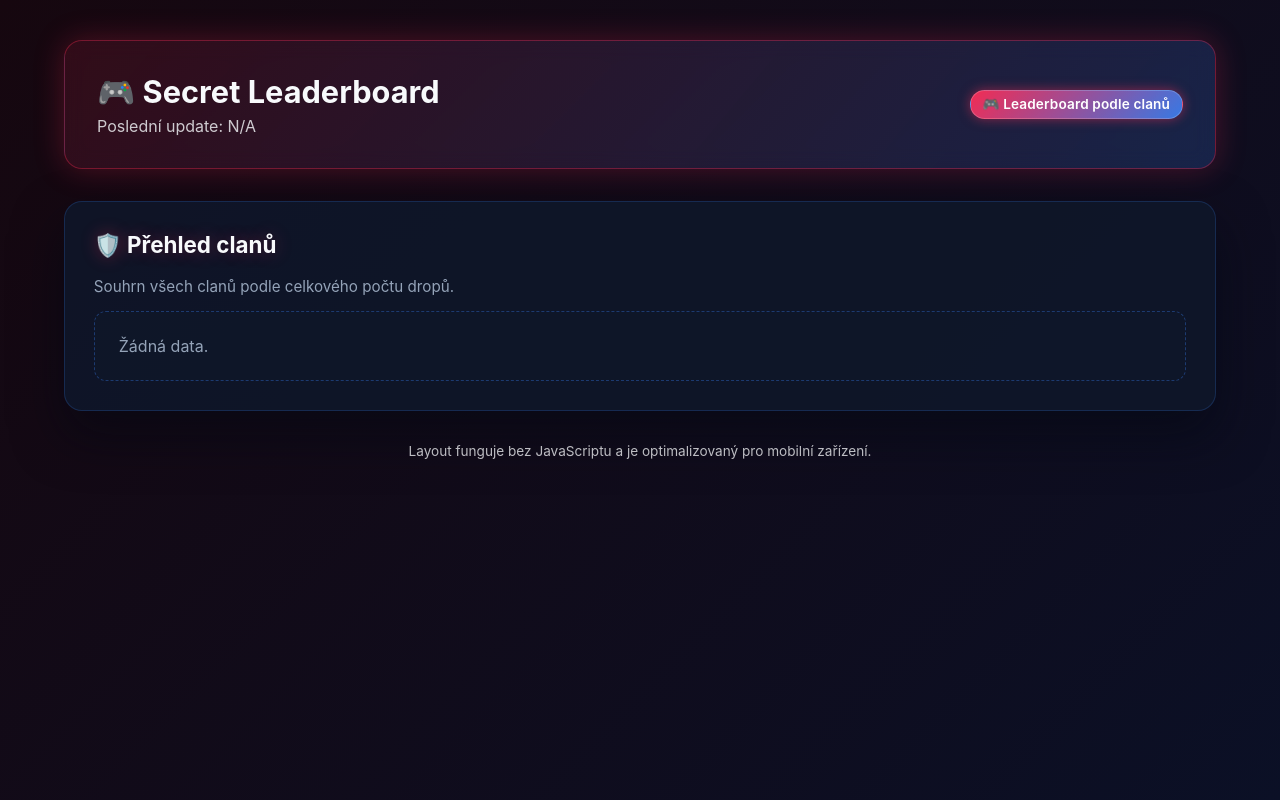
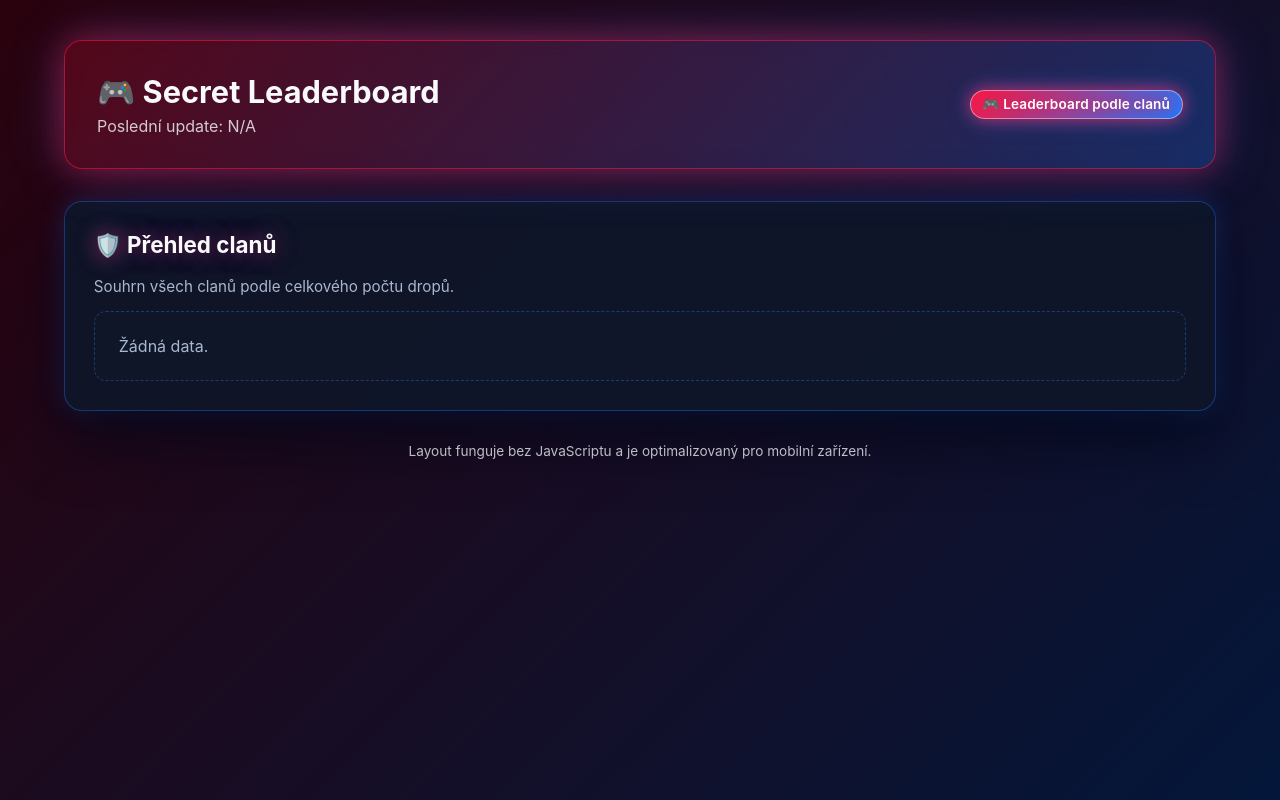
Before and after one commit to trefilmichal-prog/botdc, a PHP site: page / in a window 1280 px wide. Run offline with PHP 8.4, Linux system fonts and the light colour scheme.

Commit message:
Update leaderboard palette to neon red/blue

```diff
--- a/web/index.php
+++ b/web/index.php
@@ -283,16 +283,16 @@ foreach ($memberRows as $row) {
     <style>
         :root {
             color-scheme: light;
-            --bg-start: #16070f;
-            --bg-end: #0b1026;
+            --bg-start: #2a020d;
+            --bg-end: #04173a;
             --card: rgba(15, 23, 42, 0.9);
             --card-strong: rgba(15, 23, 42, 0.98);
-            --text: #e2e8f0;
-            --muted: #94a3b8;
-            --accent: #ff2d55;
+            --text: #f8fafc;
+            --muted: #a9b7d0;
+            --accent: #ff1744;
             --accent-alt: #3b82f6;
-            --neon: #ff4d6d;
-            --shadow: 0 24px 50px rgba(3, 7, 18, 0.55);
+            --neon: #ff1f6a;
+            --shadow: 0 28px 60px rgba(2, 6, 23, 0.7);
             --radius: 18px;
         }
         * { box-sizing: border-box; }
@@ -315,13 +315,13 @@ foreach ($memberRows as $row) {
             align-items: center;
             justify-content: space-between;
             gap: 1.5rem;
-            background: linear-gradient(130deg, rgba(255, 45, 85, 0.12), rgba(59, 130, 246, 0.2));
-            border: 1px solid rgba(255, 45, 85, 0.35);
+            background: linear-gradient(130deg, rgba(255, 23, 68, 0.2), rgba(41, 121, 255, 0.28));
+            border: 1px solid rgba(255, 23, 68, 0.55);
             border-radius: var(--radius);
             padding: 2rem;
             color: #f8fafc;
             backdrop-filter: blur(10px);
-            box-shadow: 0 0 30px rgba(255, 45, 85, 0.25);
+            box-shadow: 0 0 35px rgba(255, 23, 68, 0.45), 0 0 55px rgba(41, 121, 255, 0.3);
         }
         .header h1 {
             margin: 0 0 0.3rem;
@@ -340,10 +340,11 @@ foreach ($memberRows as $row) {
             font-size: 0.85rem;
             font-weight: 600;
             letter-spacing: 0.01em;
-            background: linear-gradient(135deg, rgba(255, 45, 85, 0.95), rgba(59, 130, 246, 0.9));
+            background: linear-gradient(135deg, rgba(255, 23, 68, 0.98), rgba(41, 121, 255, 0.95));
             color: #ffffff;
-            border: 1px solid rgba(255, 255, 255, 0.2);
-            box-shadow: 0 0 12px rgba(255, 45, 85, 0.5);
+            border: 1px solid rgba(255, 255, 255, 0.45);
+            box-shadow: 0 0 16px rgba(255, 23, 68, 0.75), 0 0 22px rgba(41, 121, 255, 0.5);
+            text-shadow: 0 0 10px rgba(255, 23, 68, 0.8);
         }
         .layout {
             margin-top: 2rem;
@@ -354,14 +355,14 @@ foreach ($memberRows as $row) {
             background: var(--card);
             border-radius: var(--radius);
             padding: 1.8rem;
-            box-shadow: var(--shadow);
-            border: 1px solid rgba(59, 130, 246, 0.2);
+            box-shadow: var(--shadow), 0 0 25px rgba(41, 121, 255, 0.25);
+            border: 1px solid rgba(41, 121, 255, 0.35);
         }
         .card h2 {
             margin-top: 0;
             font-size: 1.4rem;
             color: #f8fafc;
-            text-shadow: 0 0 18px rgba(255, 45, 85, 0.3);
+            text-shadow: 0 0 20px rgba(255, 23, 68, 0.5), 0 0 26px rgba(41, 121, 255, 0.35);
         }
         .subtle {
             color: var(--muted);
@@ -371,9 +372,9 @@ foreach ($memberRows as $row) {
             margin-top: 1rem;
             overflow-x: auto;
             border-radius: 12px;
-            border: 1px solid rgba(255, 45, 85, 0.35);
-            background: rgba(15, 23, 42, 0.95);
-            box-shadow: inset 0 0 20px rgba(59, 130, 246, 0.15);
+            border: 1px solid rgba(255, 23, 68, 0.55);
+            background: rgba(5, 10, 24, 0.96);
+            box-shadow: inset 0 0 22px rgba(41, 121, 255, 0.25), 0 0 18px rgba(255, 23, 68, 0.25);
         }
         table {
             border-collapse: collapse;
@@ -386,17 +387,18 @@ foreach ($memberRows as $row) {
             font-size: 0.95rem;
         }
         th {
-            background: linear-gradient(90deg, rgba(255, 45, 85, 0.2), rgba(59, 130, 246, 0.2));
-            color: #f8fafc;
+            background: linear-gradient(90deg, rgba(255, 23, 68, 0.45), rgba(41, 121, 255, 0.35));
+            color: #f9fbff;
             font-weight: 700;
             text-transform: uppercase;
             letter-spacing: 0.08em;
+            text-shadow: 0 0 12px rgba(255, 23, 68, 0.6);
         }
         tbody tr:nth-child(even) {
-            background: rgba(59, 130, 246, 0.08);
+            background: rgba(41, 121, 255, 0.12);
         }
         tbody tr:hover {
-            background: rgba(255, 45, 85, 0.2);
+            background: rgba(255, 23, 68, 0.35);
         }
         .rank {
             display: inline-flex;
@@ -405,11 +407,12 @@ foreach ($memberRows as $row) {
             width: 2.1rem;
             height: 2.1rem;
             border-radius: 12px;
-            background: linear-gradient(135deg, rgba(255, 45, 85, 0.95), rgba(59, 130, 246, 0.95));
+            background: linear-gradient(135deg, rgba(255, 23, 68, 0.98), rgba(41, 121, 255, 0.98));
             color: #fff;
             font-weight: 700;
             font-size: 0.9rem;
-            box-shadow: 0 0 12px rgba(255, 45, 85, 0.6);
+            box-shadow: 0 0 14px rgba(255, 23, 68, 0.75), 0 0 20px rgba(41, 121, 255, 0.6);
+            text-shadow: 0 0 10px rgba(255, 23, 68, 0.8);
         }
         .empty {
             padding: 1.5rem;
```
